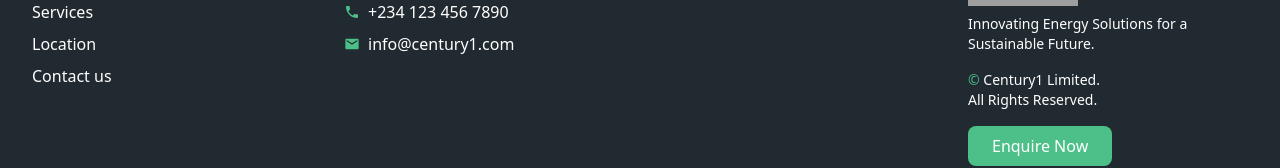
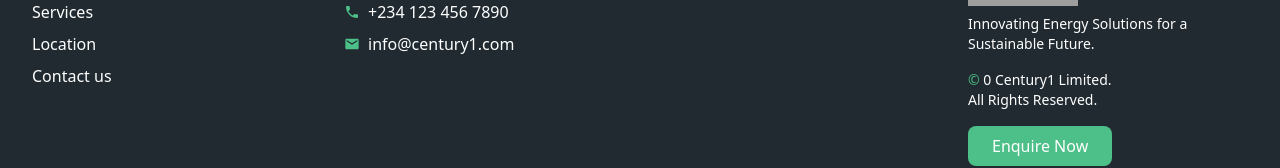
Before and after one commit to BADBOYBEN18/century1, a Next.js app: page /about in a window 1280 px wide. Shown: the part 3603-3771 px from the top of the page. Built offline with nearby package versions, Linux system fonts and the light colour scheme; grey boxes are pictures that could not be loaded; a web font is replaced by a local one.

Commit message:
fixed the Footer

```diff
--- a/src/components/Footer.tsx
+++ b/src/components/Footer.tsx
@@ -3,11 +3,7 @@
 import { FaFacebook, FaTwitter, FaInstagram, FaLinkedin } from 'react-icons/fa';
 import { MdEmail, MdPhone, MdLocationOn } from 'react-icons/md';
 
-interface FooterProps {
-  year: number;
-}
-
-export const Footer = ({ year }: FooterProps) => {
+export const Footer = ({ year }: { year: number }) => {
   return (
     <div className="bg-[#172026]/95 text-white">
       <footer className="max-w-7xl mx-auto px-4 py-12 lg:py-16 lg:px-8">
--- a/src/components/Layout.tsx
+++ b/src/components/Layout.tsx
@@ -7,7 +7,7 @@
     <div>
       <Nav />
       {children}
-      <Footer />
+      <Footer year={0} />
     </div>
   );
 };
```
